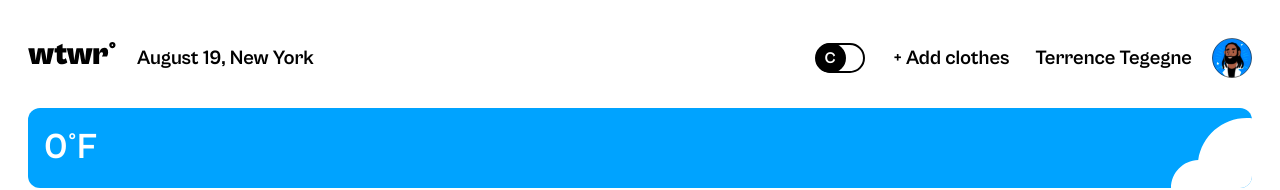
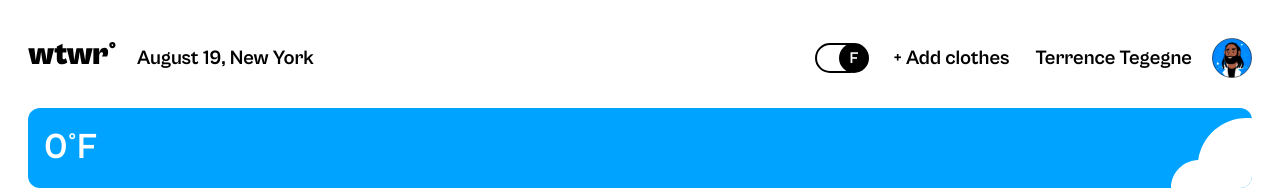
Before and after one commit to chandlarlanier/se_project_react, a React (Create React App) app: page / in a window 1280 px wide. Shown: the top 190 px of the page. Built offline with nearby package versions, Linux system fonts and the light colour scheme; no server answers.

Commit message:
React context surrounding App

```diff
--- a/src/components/App/App.js
+++ b/src/components/App/App.js
@@ -6,12 +6,14 @@ import Main from "../Main/Main";
 import Footer from "../Footer/Footer";
 import ModalWithForm from "../ModalWithForm/ModalWithForm";
 import ItemModal from "../ItemModal/ItemModal";
+import CurrentTemperatureUnitContext from "../../contexts/CurrentTemperatureUnitContext";
 
 const App = () => {
   const weatherTemp = 75;
   const [activeModal, setActiveModal] = useState("");
   const [selectedCard, setSelectedCard] = useState({});
   const [temp, setTemp] = useState(0);
+  const [currentTemperatureUnit, setCurrentTemperatureUnit] = useState("F");
 
   const handleCreateModal = () => {
     setActiveModal("create");
@@ -24,6 +26,11 @@ const App = () => {
   const handleSelectedCard = (card) => {
     setActiveModal("preview");
     setSelectedCard(card);
+  };
+
+  const handleToggleSwitchChange = () => {
+    if (currentTemperatureUnit === "C") setCurrentTemperatureUnit("F");
+    if (currentTemperatureUnit === "F") setCurrentTemperatureUnit("C");
   };
 
   useEffect(() => {
@@ -40,6 +47,9 @@ const App = () => {
   return (
     <div className="page">
       <div className="page__container">
+        <CurrentTemperatureUnitContext.Provider
+          value={{ currentTemperatureUnit, handleToggleSwitchChange }}
+        >
           <Header onCreateModal={handleCreateModal} />
           <Main weatherTemp={temp} onSelectCard={handleSelectedCard} />
           <Footer />
@@ -93,6 +103,7 @@ const App = () => {
           {activeModal === "preview" && (
             <ItemModal selectedCard={selectedCard} onClose={handleCloseModal} />
           )}
+        </CurrentTemperatureUnitContext.Provider>
       </div>
     </div>
   );
--- a/src/components/ToggleSwitch/ToggleSwitch.css
+++ b/src/components/ToggleSwitch/ToggleSwitch.css
@@ -33,19 +33,21 @@
 
 .switch__temp-F {
     position: absolute;
-    top: -7px;
-    left: 38px;
+    top: -9px;
+    left: 39px;
     color: white;
 }
 
 .switch__temp-C {
     position: absolute;
-    top: -7px;
+    top: -9px;
     left: 14px;
     color: white;
 }
 
 .switch__active {
+    top: -7px;
     font-size: 16px;
     color: white;
+    cursor: pointer;
 }
--- a/src/components/ToggleSwitch/ToggleSwitch.js
+++ b/src/components/ToggleSwitch/ToggleSwitch.js
@@ -1,17 +1,20 @@
-import { React, useState } from "react";
+import { React, useContext, useState } from "react";
 import "./ToggleSwitch.css";
+import CurrentTemperatureUnitContext from "../../contexts/CurrentTemperatureUnitContext";
 
 const ToggleSwitch = () => {
-  const [currentTemperatureUnit, handleToggleSwitchChange] = useState("C");
+//   const [currentTemperatureUnit, handleToggleSwitchChange] = useState("C");
 
-  const handleChange = (e) => {
-    if (currentTemperatureUnit === "C") handleToggleSwitchChange("F");
-    if (currentTemperatureUnit === "F") handleToggleSwitchChange("C");
-  };
+//   const handleChange = (e) => {
+//     if (currentTemperatureUnit === "C") handleToggleSwitchChange("F");
+//     if (currentTemperatureUnit === "F") handleToggleSwitchChange("C");
+//   };
+
+const { currentTemperatureUnit, handleToggleSwitchChange } = useContext(CurrentTemperatureUnitContext);
 
   return (
     <label className="switch">
-      <input className="switch__box" type="checkbox" onChange={handleChange} />
+      <input className="switch__box" type="checkbox" onChange={handleToggleSwitchChange} />
       <span
         className={
           currentTemperatureUnit === "F"
--- /dev/null
+++ b/src/contexts/CurrentTemperatureUnitContext.js
@@ -0,0 +1,8 @@
+import React from "react";
+
+const CurrentTemperatureUnitContext = React.createContext({
+    currentTemperatureUnit: "",
+    handleToggleSwitchChange: () => {}
+});
+
+export default CurrentTemperatureUnitContext;
```
Lines whose indentation alone changed are shown as unchanged.
